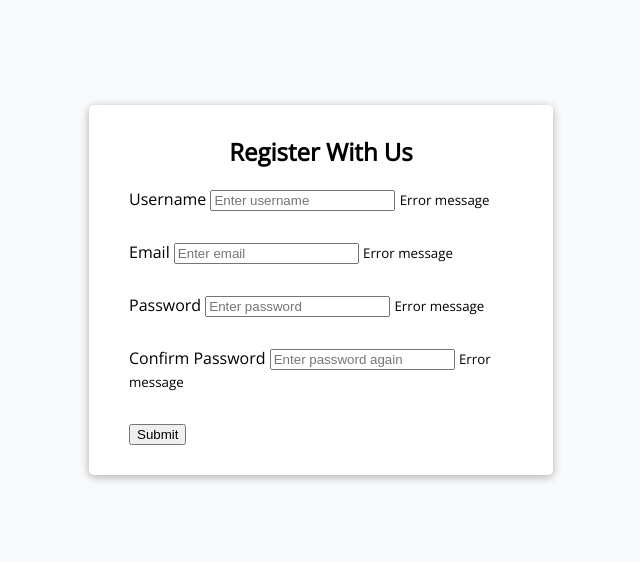
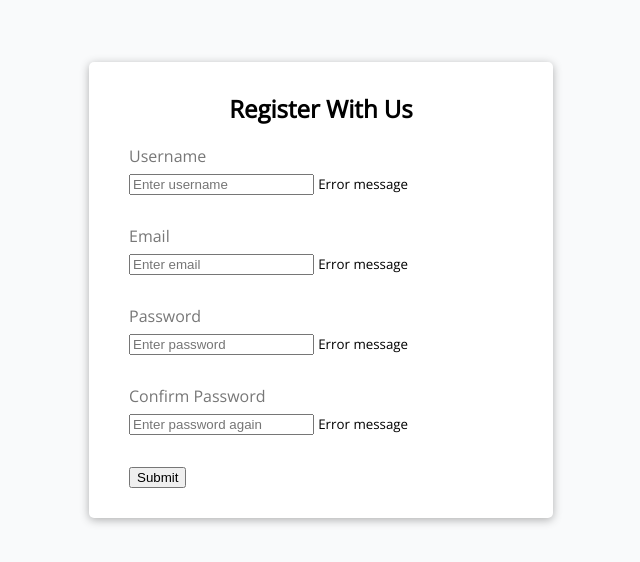
Before and after one commit to jcainuk/Form-Validator, a plain HTML site: page index.html in a window 1280 px wide. Shown: the part 110-672 px from the top of the page, without its empty margins (319-959 px from the left). Drawn offline with nearby package versions, Linux system fonts and the light colour scheme.

Commit message:
add styles for .form-control label

```diff
--- a/styles.css
+++ b/styles.css
@@ -35,3 +35,9 @@ h2 {
   padding-bottom: 20px;
   position: relative;
 }
+
+.form-control label {
+  color: #777;
+  display: block;
+  margin-bottom: 5px;
+}
```
